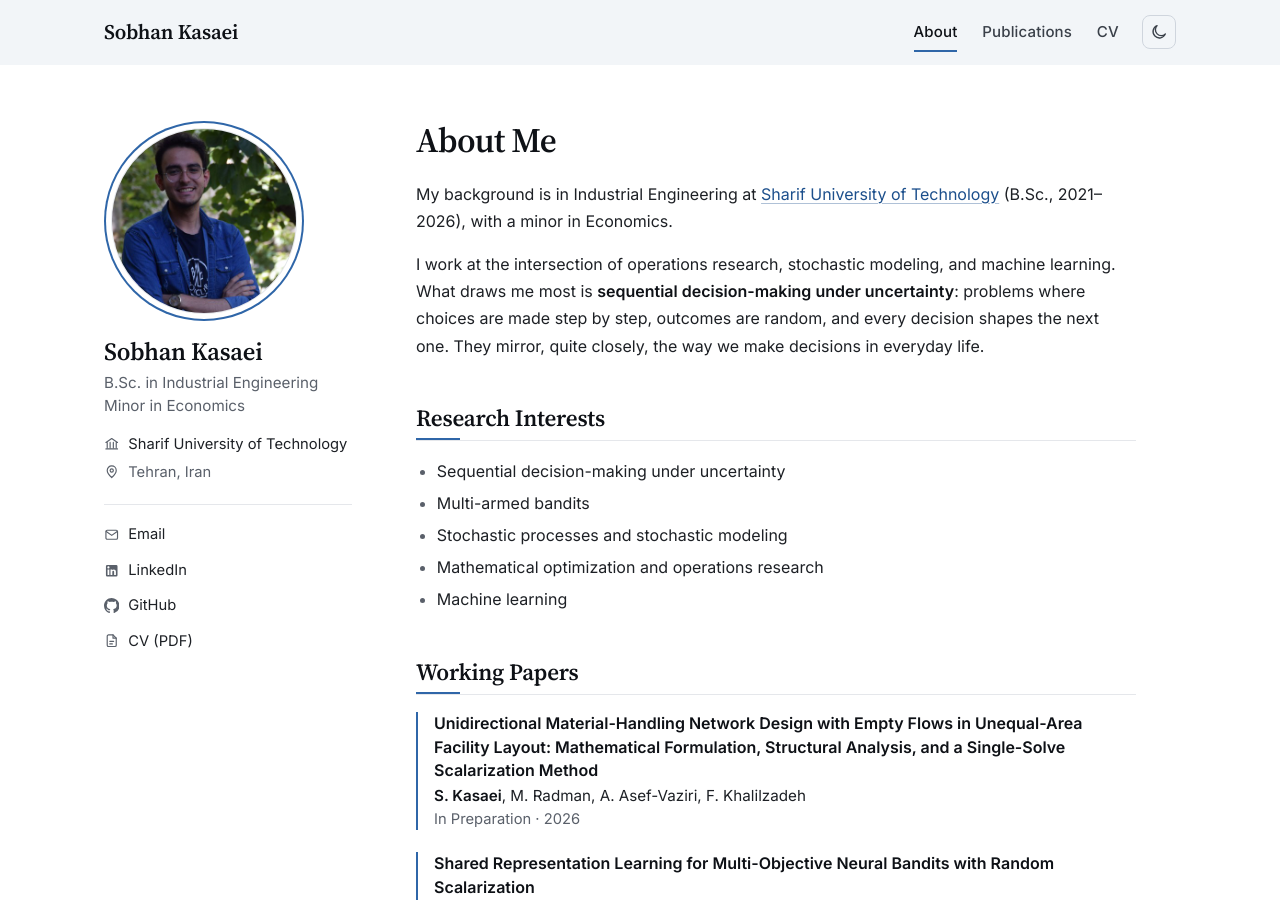
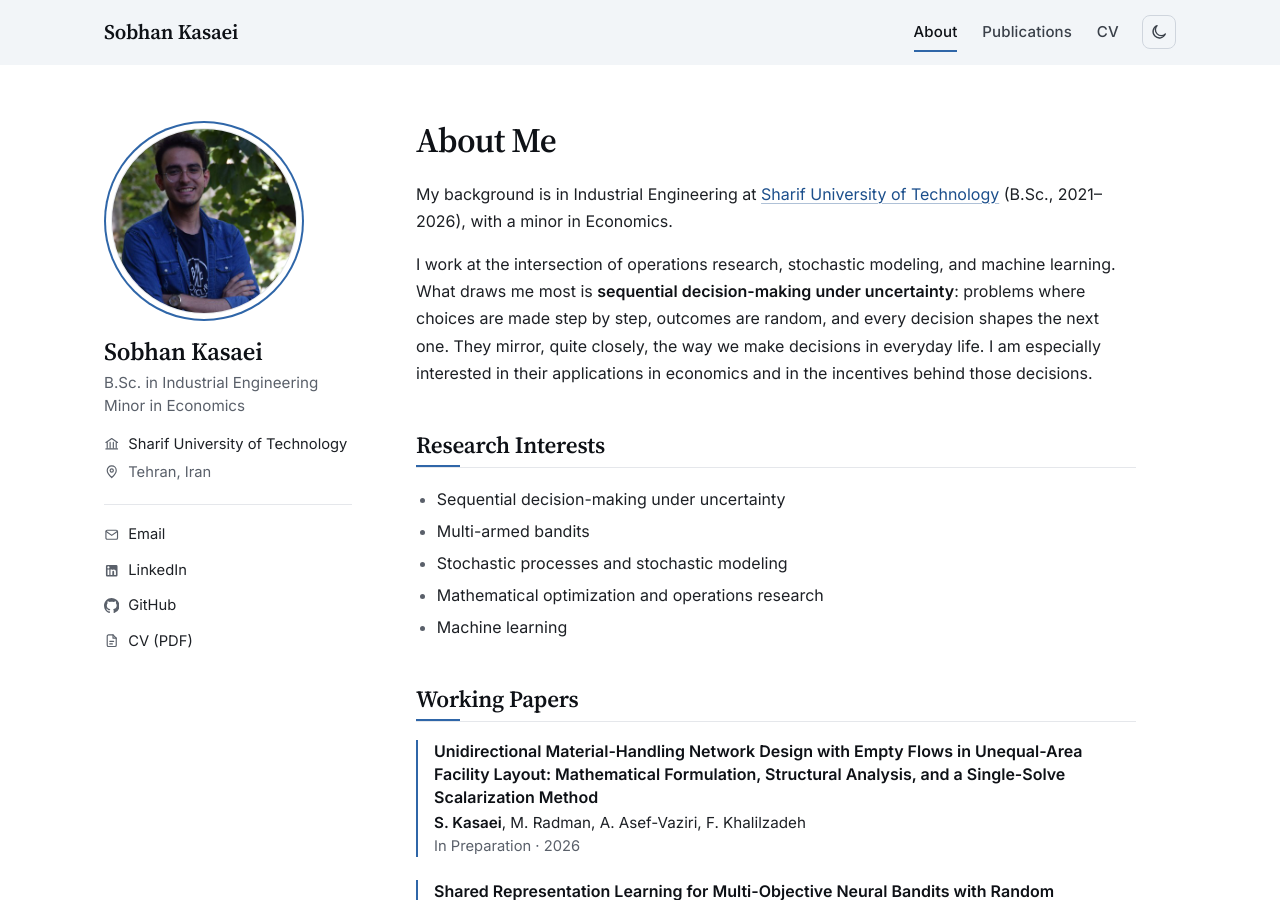
Before and after one commit to SobhanKasaei/SobhanKasaei.github.io, a Jekyll site: the page built from index.md, in a window 1280 px wide and 900 px high. Built offline with Jekyll 4.4.1, drawn with Linux system fonts in a browser that asks for light colours.

Commit message:
Mention economics applications and incentives in the bio
Adds one sentence to the second About paragraph: an interest in applications of sequential decision-making to economics and in the incentives behind those decisions.

```diff
--- a/index.md
+++ b/index.md
@@ -6,7 +6,7 @@ permalink: /
 
 My background is in Industrial Engineering at [Sharif University of Technology](https://en.sharif.edu/) (B.Sc., 2021–2026), with a minor in Economics.
 
-I work at the intersection of operations research, stochastic modeling, and machine learning. What draws me most is **sequential decision-making under uncertainty**: problems where choices are made step by step, outcomes are random, and every decision shapes the next one. They mirror, quite closely, the way we make decisions in everyday life.
+I work at the intersection of operations research, stochastic modeling, and machine learning. What draws me most is **sequential decision-making under uncertainty**: problems where choices are made step by step, outcomes are random, and every decision shapes the next one. They mirror, quite closely, the way we make decisions in everyday life. I am especially interested in their applications in economics and in the incentives behind those decisions.
 
 ## Research Interests
 
```
